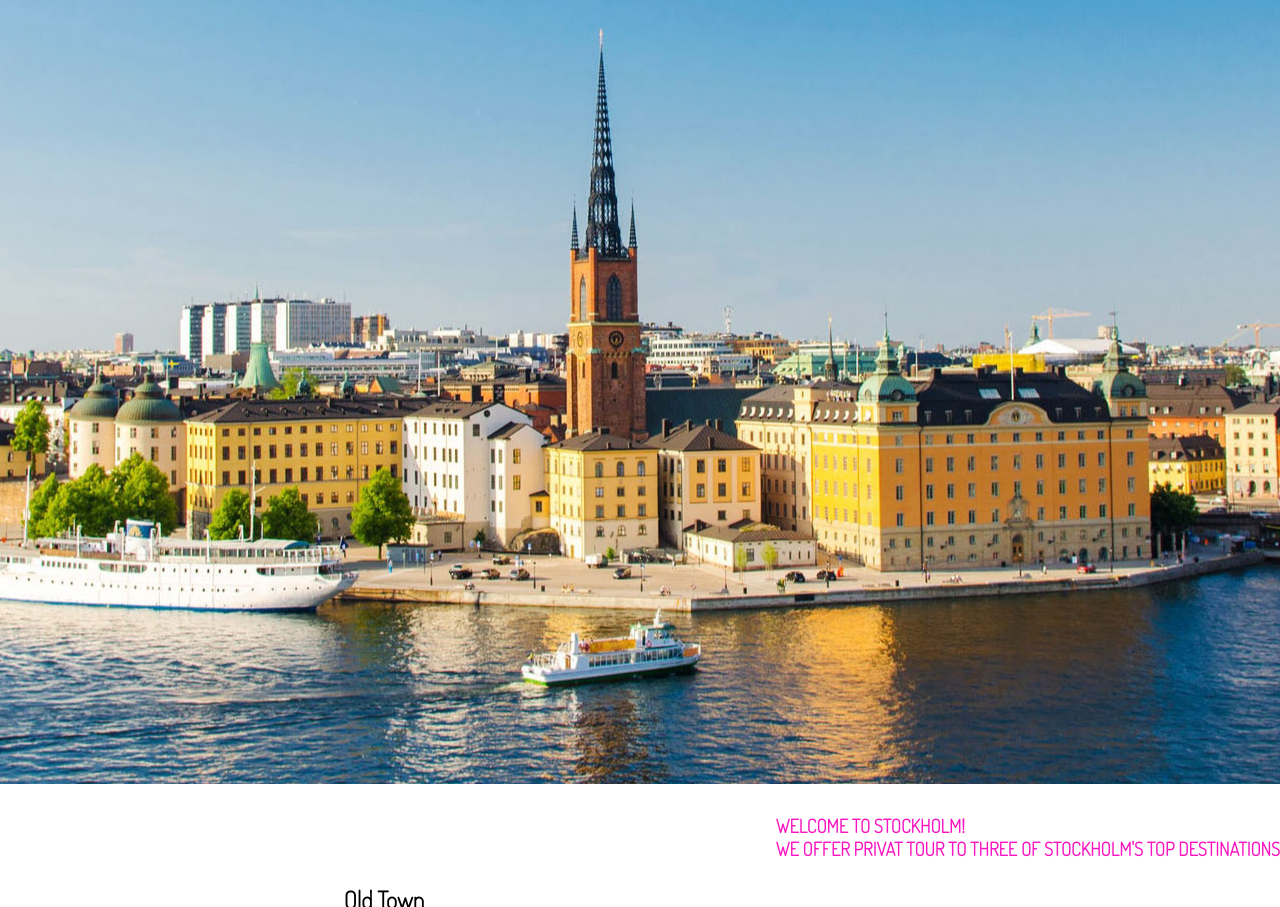
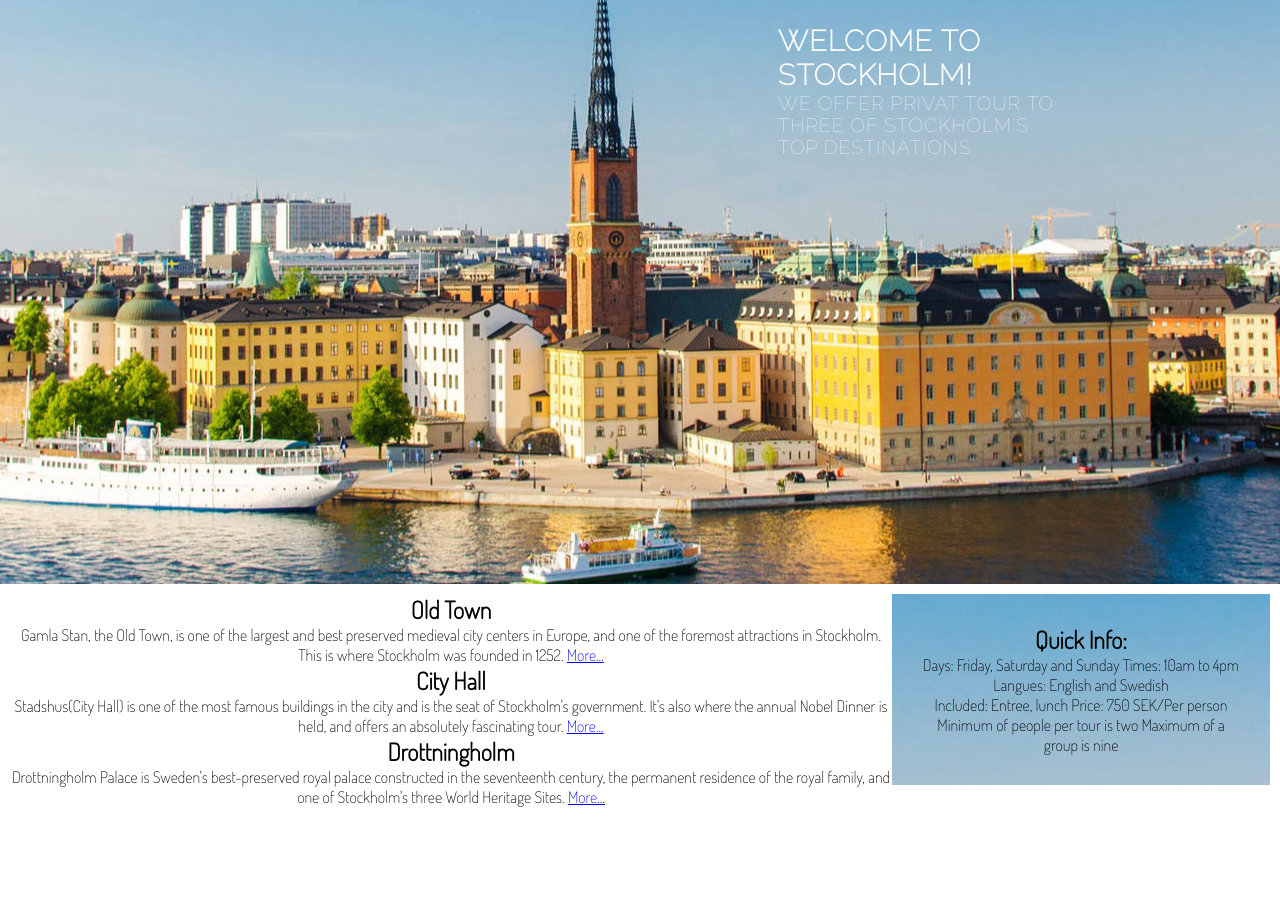
Before and after one commit to EmmaBergner/arrival, a plain HTML site: page index.html in a window 1280 px wide. Shown: the part 68-975 px from the top of the page. After the commit the page ends 875 px from the top, so only its background shows below. Drawn offline with Linux system fonts and the light colour scheme.

Commit message:
Add css to home page

```diff
--- a/assets/css/style.css
+++ b/assets/css/style.css
@@ -22,11 +22,37 @@ h1 {
     color: #51a2d0;
 }
 
-h3 {
-    color: #f915c1;
+#hero-outer {
+    height: 600px;
+    width: 100%;
+    overflow: hidden;
+    position: relative;
+}
+
+
+#cover-text {
+    font-size: 120%;
+    font-family: Raleway, arial;
     text-transform: uppercase;
-    padding: 30px 0;
-    float: right;
+    letter-spacing: 1px;
+
+    width: 300px;
+    height: 200px;
+
+    padding-top: 40px;
+    padding-left: 10px;
+    color: white;
+
+    top: 0px;
+    left: 60%;
+
+    position: absolute;
+}
+
+#hero-image {
+    height: 600px;
+    width: 100%;
+    background: url('../images/stockholmhead.jpg') no-repeat center center;
 }
 
 #logo {
@@ -50,38 +76,34 @@ h3 {
 }
 /* info about destination */
 
+* {
+    box-sizing: border-box;
+  }
+
 .tour {
-    width: 60%;
-    line-height: 20px;
-    clear: both;
-    margin-bottom: 50px;
+    width: 70%;
+    float: left;
     text-align: center;
 }
 
 /* quick info about tour */
 
 .info {
-    width: 60%;
-    float: right;
-    line-height: 20px;
-    clear: both;
-    margin-bottom: 50px;
+    width: 30%;
+    float: left;
+    padding: 30px;
     text-align: center;
+    min-width: 200px;
+    background: url('../images/textholder.jpg') no-repeat center center;
 }
 
-#info {
-background: url('..images/textholder.jpg');
+#margin-box {
+    margin: 10px;
 }
-
 
 /* image and cover text */
 
-#hero-image {
-    height: 800px;
-    width: 100%;
-    overflow: hidden;
-    background: url('../images/stockholmhead.jpg') no-repeat center center;
-}
+
 
 #cover-text {
     margin-top: 30px;
@@ -99,6 +121,6 @@ background: url('..images/textholder.jpg');
 }
 
 #photos > img {
-    width: 200px;
-    height: 100%;
+    width: 100px;
+
 }
--- a/index.html
+++ b/index.html
@@ -33,42 +33,43 @@
     <section id="hero-outer">
         <div id="hero-image"></div>
         <div id="cover-text">
-            <h3>Welcome to Stockholm!
+            <h2>Welcome to Stockholm! </h2>
             <p> We offer privat tour to three of
                 Stockholm's top destinations </p>
-            </h3>
+
         </div>
     </section>
+    <div id="margin-box">
         <section>
+
             <div class="tour">
                 <h2>Old Town</h2>
                 <hr>
                 <p>
-                One of the best-preserved medieval cities in Europe,
-                Stockholm's Gamla Stan's is filled with award-winning restaurants,
-                cafés, bars, shops and a number of fantastic museums.
-                <a href="https://www.visitstockholm.com/o/gamla-stan/"target="_blank" rel="nooperner"> More...</a>
+                    Gamla Stan, the Old Town, is one of the largest and best preserved medieval
+                    city centers in Europe, and one of the foremost attractions in Stockholm.
+                    This is where Stockholm was founded in 1252.
+                    <a href="https://www.visitstockholm.com/o/gamla-stan/" target="_blank" rel="nooperner"> More...</a>
                 </p>
-        </div>
-        <div class="tour">
+
                 <h2>City Hall</h2>
                 <hr>
                 <p>
                     Stadshus(City Hall) is one of the most famous buildings in the
                     city and is the seat of Stockholm's government. It's also where
                     the annual Nobel Dinner is held, and offers an absolutely fascinating tour.
-                <a href="https://www.visitstockholm.com/o/the-city-hall/"target="_blank" rel="nooperner"> More...</a>
+                    <a href="https://www.visitstockholm.com/o/the-city-hall/" target="_blank" rel="nooperner">
+                        More...</a>
                 </p>
-        </div>
-        <div class="tour">
+
                 <h2>Drottningholm</h2>
                 <hr>
                 <p>
-                * kom ihåg att uppdatera *
-                Stadshus(City Hall) is one of the most famous buildings in the
-                city and is the seat of Stockholm's government. It's also where
-                the annual Nobel Dinner is held, and offers an absolutely fascinating tour.
-                <a href="https://www.visitstockholm.com/o/drottningholm-palace/"target="_blank" rel="nooperner"> More...</a>
+                    Drottningholm Palace is Sweden's best-preserved royal palace
+                    constructed in the seventeenth century, the permanent residence
+                    of the royal family, and one of Stockholm's three World Heritage Sites.
+                    <a href="https://www.visitstockholm.com/o/drottningholm-palace/" target="_blank" rel="nooperner">
+                        More...</a>
                 </p>
             </div>
         </section>
@@ -95,6 +96,7 @@
             </div>
         </section>
 
+    </div>
 
 
 </body>
```
Lines whose indentation alone changed are shown as unchanged.
